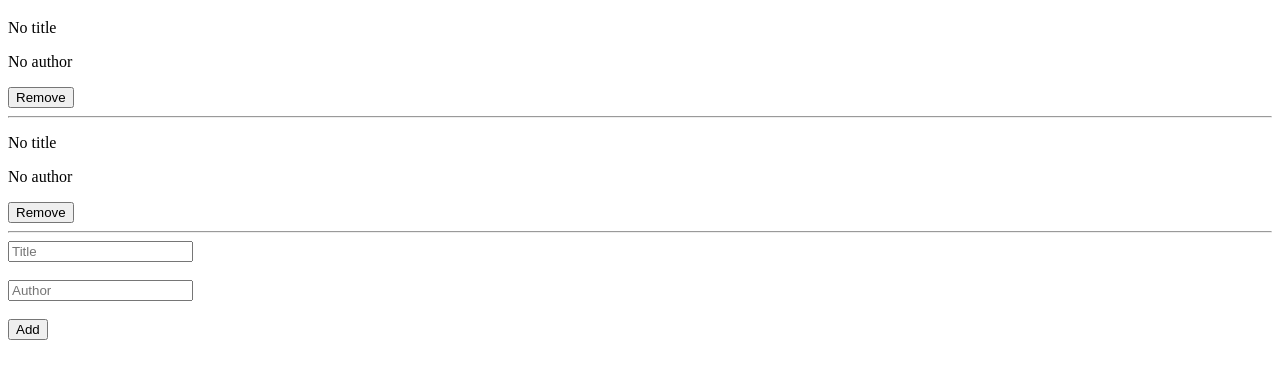
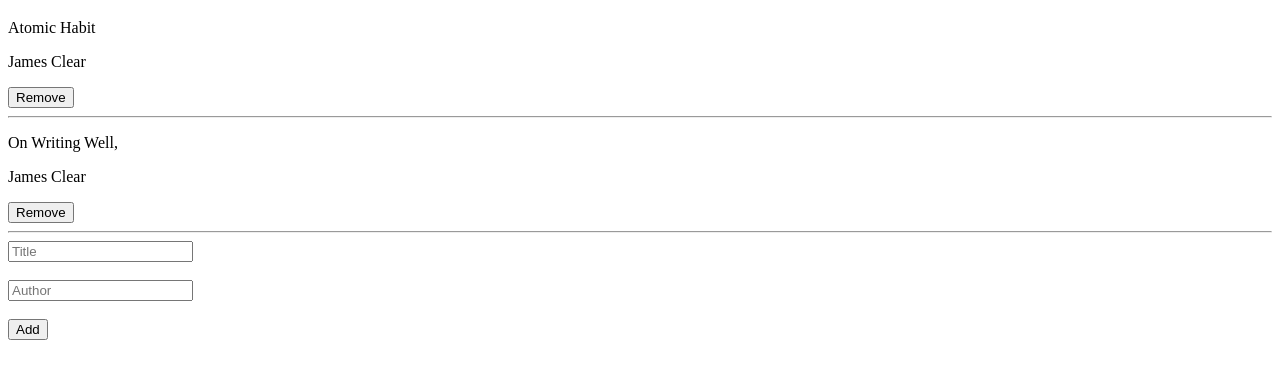
Before and after one commit to Mahamadou-Nouridine/awesome-books, a plain HTML site: page index.html in a window 1280 px wide. Shown: the part 61-440 px from the top of the page. Drawn offline with Linux system fonts and the light colour scheme.

Commit message:
Display books on main page and add book when submit the form

```diff
--- a/index.html
+++ b/index.html
@@ -1,42 +1,27 @@
 <!DOCTYPE html>
 <html lang="en">
-
   <head>
-    <meta charset="UTF-8">
-    <meta http-equiv="X-UA-Compatible" content="IE=edge">
-    <meta name="viewport" content="width=device-width, initial-scale=1.0">
+    <meta charset="UTF-8" />
+    <meta http-equiv="X-UA-Compatible" content="IE=edge" />
+    <meta name="viewport" content="width=device-width, initial-scale=1.0" />
     <script src="./script/script.js" defer type="module"></script>
     <title>Awesome Books</title>
   </head>
 
   <body>
     <h1>Awesome books</h1>
-    <div class="books-container">
-        <div class="book">
-            <p class="title">No title</p>
-            <p class="autor">No author</p>
-            <button>Remove</button>
-            <hr>
+    <div class="books-container"></div>
+
+    <form class="form" action="#">
+      <div class="form-control">
+        <input type="text" id="title" placeholder="Title" />
       </div>
-        <div class="book">
-            <p class="title">No title</p>
-            <p class="autor">No author</p>
-            <button>Remove</button>
-            <hr>
+      <br />
+      <div class="form-control">
+        <input type="text" id="author" placeholder="Author" />
       </div>
-    </div>
-
-    <form action="#">
-        <div class="fonrm-control">
-            <input type="text" placeholder="Title">
-        </div>
-        <br>
-        <div class="fonrm-control">
-            <input type="text" placeholder="Author">
-        </div>
-        <br>
+      <br />
       <button>Add</button>
     </form>
   </body>
-
 </html>
--- a/script/script.js
+++ b/script/script.js
@@ -1,11 +1,40 @@
 import books from "./data.js";
 
+const containerEl = document.querySelector(".books-container");
+const formEl = document.querySelector(".form");
 class BooksCollection {
   static add(title, author, id = books.length) {
-    books.push({id, title, author})
+    books.push({ id, title, author });
   }
 
   static delete(id) {
-    books = books.filter(book => book.id != id)
+    books = books.filter((book) => book.id != id);
   }
 }
+
+formEl.addEventListener("submit", (e) => {
+  console.log("submited");
+  const title = document.querySelector(" #title").value;
+  const author = document.querySelector("#author").value;
+  console.log(title, author);
+
+  BooksCollection.add(title, author);
+  renderBooks();
+  console.log(books);
+});
+
+const renderBooks = () => {
+  containerEl.innerHTML = "";
+  books.forEach((book) => {
+    const bookEl = `<div class="book">
+    <p class="title">${book.title}</p>
+    <p class="author">${book.author}</p>
+    <button>Remove</button>
+    <hr>
+  </div>`;
+
+    containerEl.innerHTML += bookEl;
+  });
+};
+
+renderBooks();
```
Lines whose indentation alone changed are shown as unchanged.
